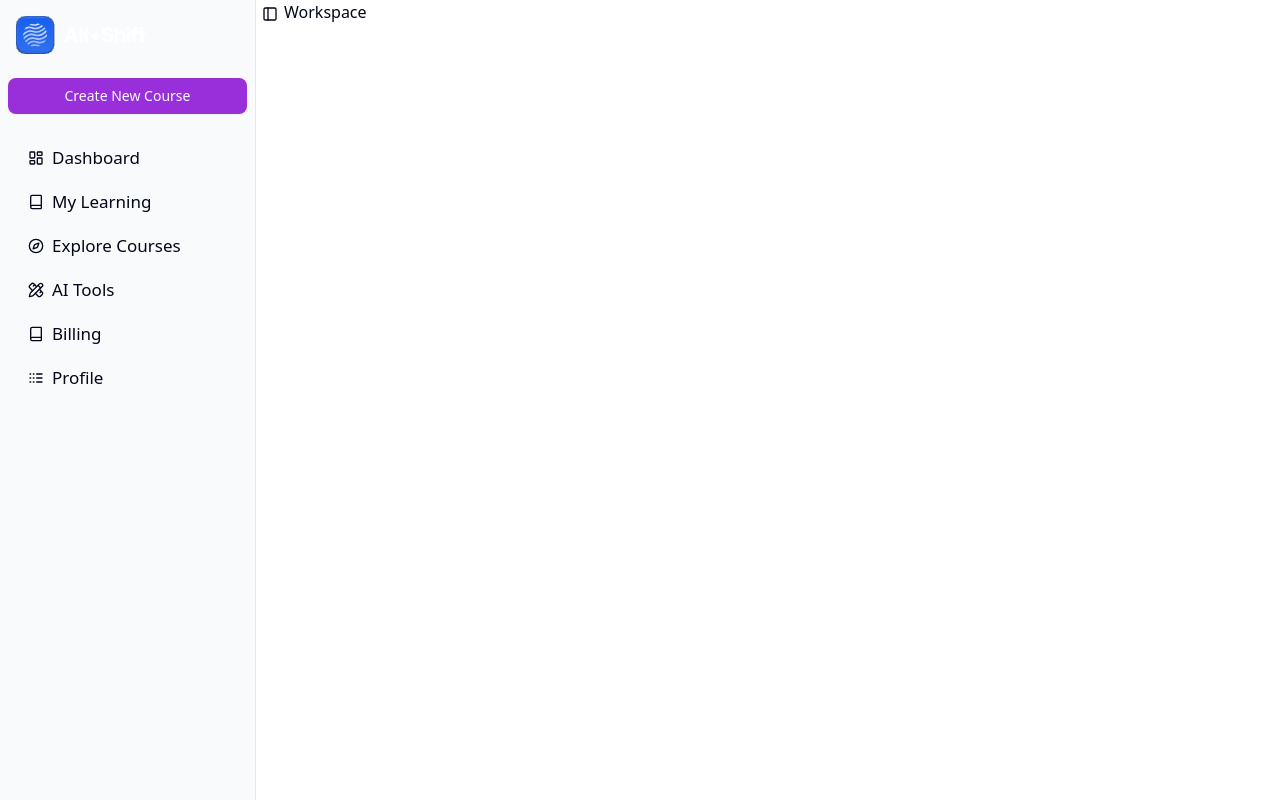
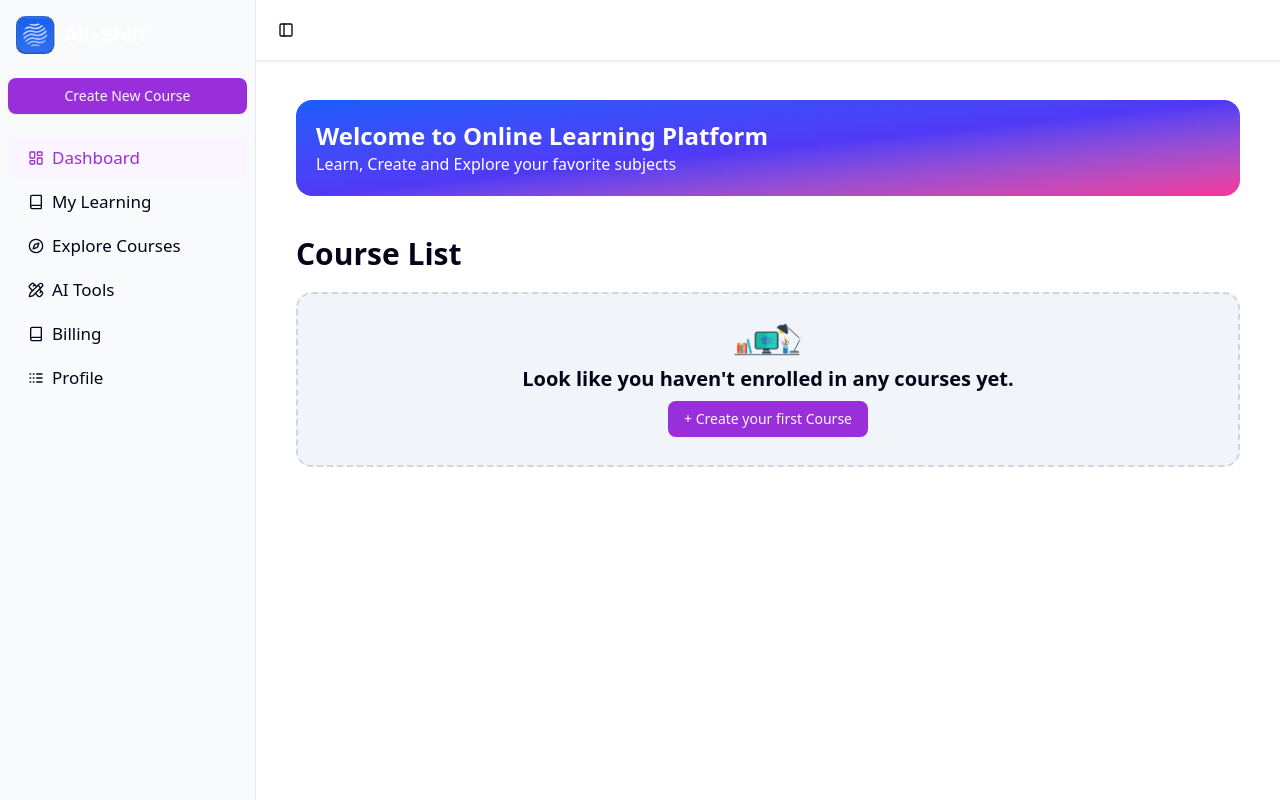
Before and after one commit to kiruthik04/OnlineLearningPlatform, a Next.js app: page /workspace in a window 1280 px wide. Built offline with nearby package versions, Linux system fonts and the light colour scheme; no server answers.

Commit message:
Dashboard Completed

```diff
--- /dev/null
+++ b/app/workspace/_components/AppHeader.jsx
@@ -0,0 +1,14 @@
+import React from "react";
+import {SidebarTrigger } from "../../../@/components/ui/sidebar";
+import { UserButton } from "@clerk/nextjs";
+
+function AppHeader() {
+    return (
+        <div className='p-4 flex justify-between items-center shadow-sm'>
+            <SidebarTrigger />
+            <UserButton />
+        </div>
+    )
+}
+
+export default AppHeader;
--- a/app/workspace/_components/AppSidebar.jsx
+++ b/app/workspace/_components/AppSidebar.jsx
@@ -25,7 +25,7 @@ const SideBarOptions=[
     {
         title:'Dashboard',
         icon: LayoutDashboard,
-        path: '/#'
+        path: '/workspace'
     },
     {
         title:'My Learning',
--- /dev/null
+++ b/app/workspace/_components/CourseList.jsx
@@ -0,0 +1,31 @@
+"use client"
+import React, { useState } from "react";
+import Image from "next/image";
+import { Button } from "../../../components/ui/button";
+
+function CourseList() {
+    const [courseList, setCourseList] = useState([]);
+
+    return (
+        <div className='mt-10'>
+            <h2 className="font-bold text-3xl">Course List</h2>
+            {courseList?.length === 0 ?
+                <div className='flex p-7 items-center justify-center flex-col rounded-2xl border-2 border-dashed border-gray-300 mt-5 bg-secondary'>
+                    <Image
+                        src="/online-education.png"
+                        alt="edu"
+                        width={80}
+                        height={80}
+                    />
+                    <h2 className="my-2 text-xl font-bold">Look like you haven't enrolled in any courses yet.</h2>
+                    <Button>+ Create your first Course</Button>
+                </div> :
+                <div>
+                    List of Courses
+                </div>
+            }
+        </div>
+    );
+}
+
+export default CourseList;
--- /dev/null
+++ b/app/workspace/_components/WelcomeBanner.jsx
@@ -0,0 +1,12 @@
+import React from "react";
+
+function WelcomeBanner() {
+    return (
+        <div className='p-5 bg-gradient-to-br from-blue-600 via-indigo-600 to-pink-500 rounded-2xl'>
+            <h2 className='font-bold text-2xl text-white'>Welcome to Online Learning Platform</h2>
+            <p className='text-white'>Learn, Create and Explore your favorite subjects</p>
+        </div>
+    )
+}
+
+export default WelcomeBanner;
--- a/app/workspace/page.jsx
+++ b/app/workspace/page.jsx
@@ -1,7 +1,14 @@
-import React from 'react';
+import React from "react";
+import WelcomeBanner from "./_components/WelcomeBanner";
+import CourseList from "./_components/CourseList";
 
-export default function WorkspacePage() {
+function WorkspacePage() {
     return (
-        <div>Workspace</div>
-    );
+        <div>
+            <WelcomeBanner />
+            <CourseList />
+        </div>
+    )
 }
+
+export default WorkspacePage;
--- a/app/workspace/provider.jsx
+++ b/app/workspace/provider.jsx
@@ -1,13 +1,20 @@
 import { SidebarProvider, SidebarTrigger } from "../../@/components/ui/sidebar";
 import React from "react";
 import AppSidebar from "./_components/AppSidebar";
+import AppHeader from "./_components/AppHeader";
 
 function WorkspaceProvider({ children }) {
   return (
     <SidebarProvider>
       <AppSidebar />
-        <SidebarTrigger />
-      <div>{children}</div>
+
+        <div className='w-full'>
+          <AppHeader />
+          <div className='p-10'>
+            {children}
+          </div>
+
+        </div>
     </SidebarProvider>
   )
 }
```
Also changed, not shown: public/online-education.png (added).
